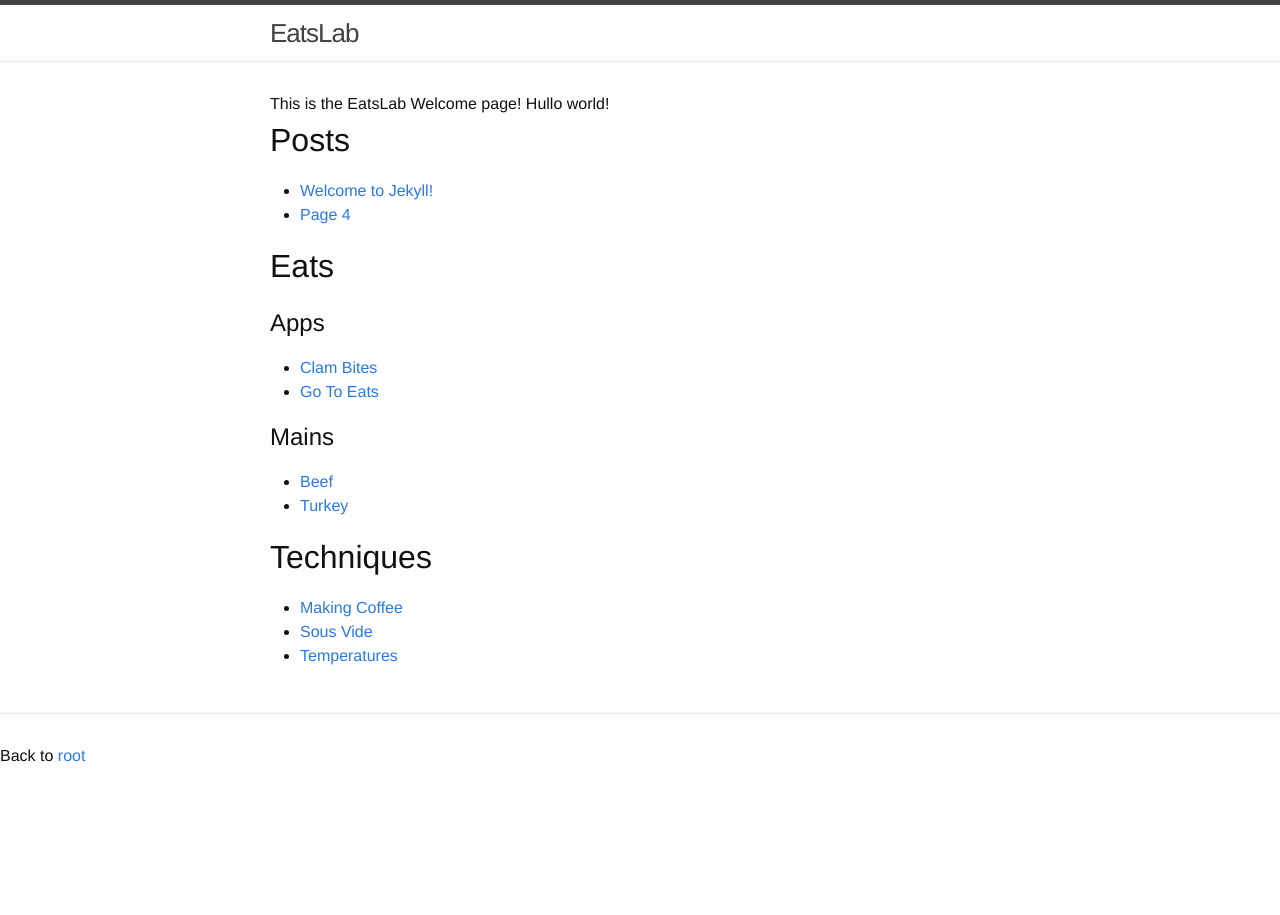
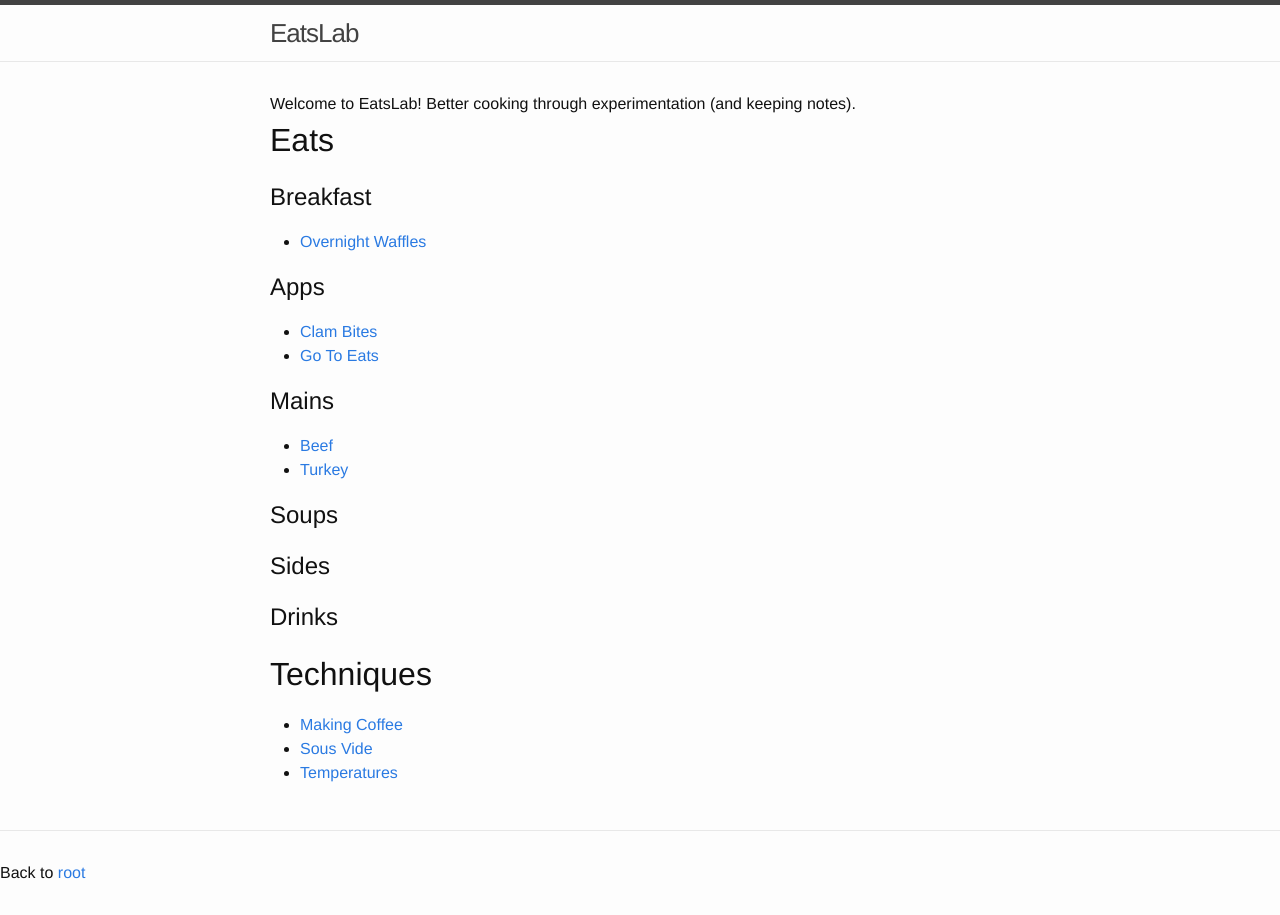
Before and after one commit to TinkurLab/EatsLab, a Jekyll site: the page built from index.html, in a window 1280 px wide. Built offline with Jekyll 4.4.1, drawn with Linux system fonts in a browser that asks for light colours.

Commit message:
Add additional categories to base page

```diff
--- a/index.html
+++ b/index.html
@@ -1,22 +1,24 @@
 ---
 layout: default
-title: EatsLab Welcome
+title: EatsLab Root
 ---
 
 <div class="home">
 
-This is the {{ page.title }} page!  Hullo world!
+Welcome to EatsLab!  Better cooking through experimentation (and keeping notes).
 
-<h1>Posts</h1>
+<h1>Eats</h1>
+
+<h2>Breakfast</h2>
 <ul>
-  {% for post in site.posts %}
+  {% for page in site.pages %}
+    {% if page.categories contains 'breakfast' %}
     <li>
-      <a href="{{ site.baseurl }}{{ post.url }}">{{ post.title }}</a>
+      <a href="{{ site.baseurl }}{{ page.url }}">{{ page.title }}</a>
     </li>
+    {% endif %}
   {% endfor %}
 </ul>
-
-<h1>Eats</h1>
 
 <h2>Apps</h2>
 <ul>
@@ -40,6 +42,39 @@ This is the {{ page.title }} page!  Hullo world!
   {% endfor %}
 </ul>
 
+<h2>Soups</h2>
+<ul>
+  {% for page in site.pages %}
+    {% if page.categories contains 'soups' %}
+    <li>
+      <a href="{{ site.baseurl }}{{ page.url }}">{{ page.title }}</a>
+    </li>
+    {% endif %}
+  {% endfor %}
+</ul>
+
+<h2>Sides</h2>
+<ul>
+  {% for page in site.pages %}
+    {% if page.categories contains 'sides' %}
+    <li>
+      <a href="{{ site.baseurl }}{{ page.url }}">{{ page.title }}</a>
+    </li>
+    {% endif %}
+  {% endfor %}
+</ul>
+
+<h2>Drinks</h2>
+<ul>
+  {% for page in site.pages %}
+    {% if page.categories contains 'drinks' %}
+    <li>
+      <a href="{{ site.baseurl }}{{ page.url }}">{{ page.title }}</a>
+    </li>
+    {% endif %}
+  {% endfor %}
+</ul>
+
 <h1>Techniques</h1>
 
 <ul>
```
Also changed, not shown: 16 other files.
